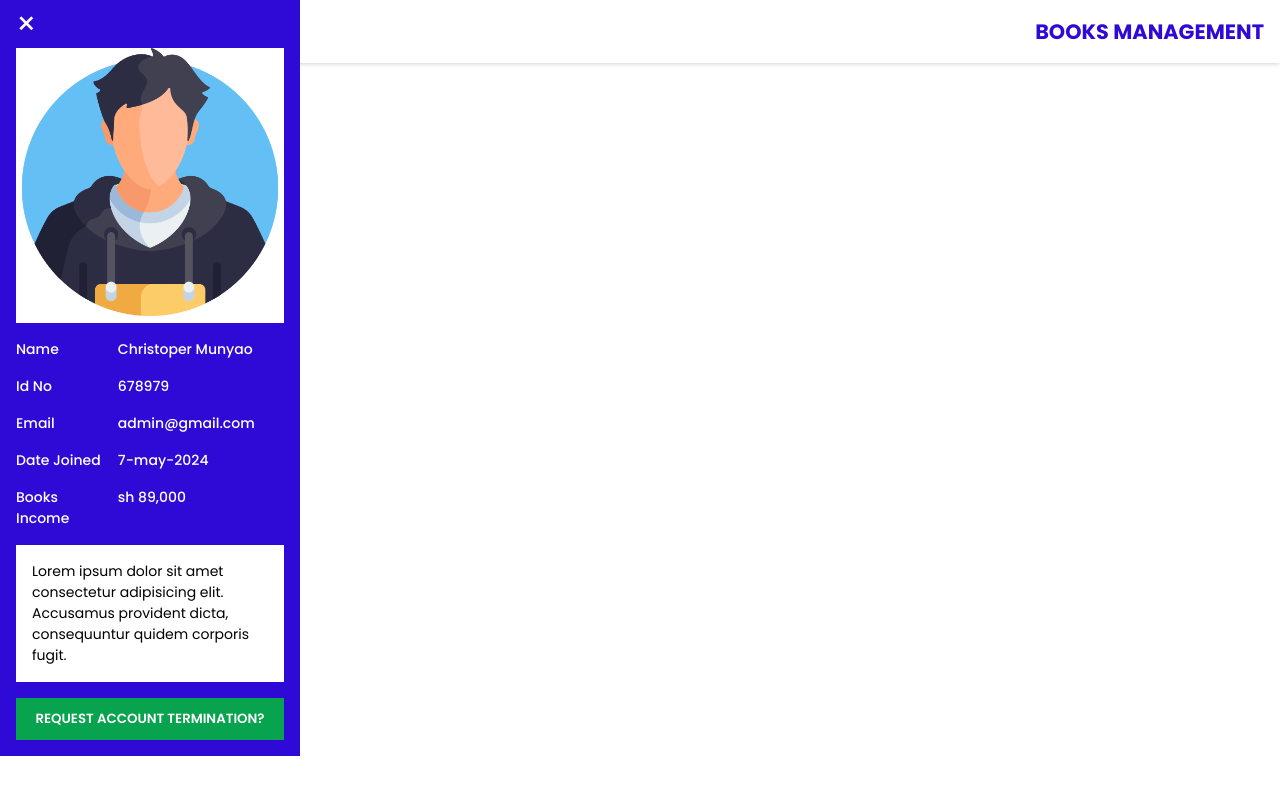
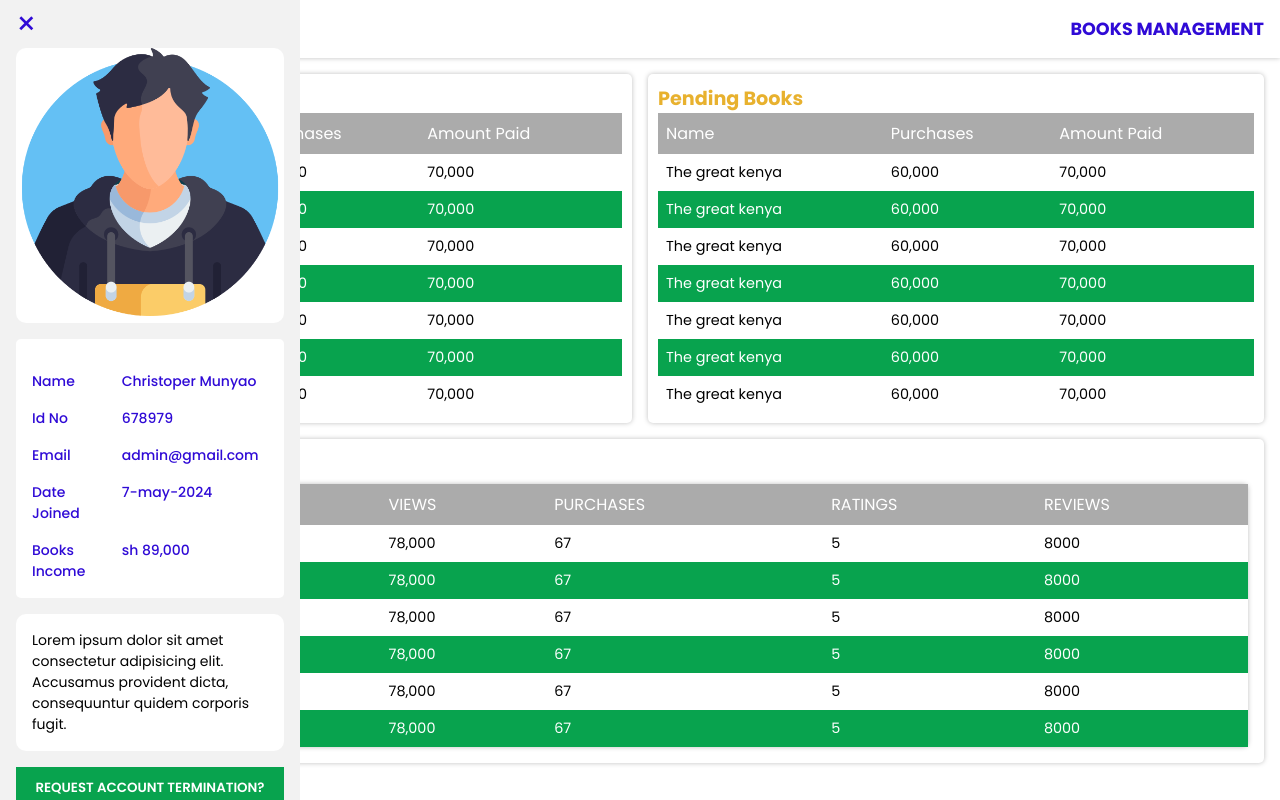
Before and after one commit to Ritahchanger/onlinebookstore, a React (Create React App) app in the folder frontend/: page /account in a window 1280 px wide. Built offline with nearby package versions, Linux system fonts and the light colour scheme.

Commit message:
Updates on the profile section of the account

```diff
--- a/frontend/src/users/pages/Account/Account.css
+++ b/frontend/src/users/pages/Account/Account.css
@@ -2,23 +2,40 @@
     position:relative;
     width:100%;
 }
-.account .profile{
-    top:0;
-    position:absolute;
-    width:300px;
-    background:var(--blue);
-    padding:1rem;
-    padding-top:0;
-    z-index:99;
-    left:-100%;
-    transition:all 0.5s;
+
+
+.account .profile {
+    top: 0;
+    position: fixed;
+    width: 300px;
+    background: #f2f2f2;
+    padding: 1rem;
+    padding-top: 0;
+    z-index: 99;
+    left: -100%;
+    height: 100vh;
+    transition: all 0.5s;
+    overflow-y: scroll;
 }
+
+.account .profile::-webkit-scrollbar {
+    width: 5px;
+}
+.account .profile::-webkit-scrollbar-thumb {
+    background-color: #888;
+    border-radius: 10px;
+}
+.account .profile::-webkit-scrollbar-track {
+    background: #f2f2f2;
+}
+
 .account .profile.active{
     left:0%;
 }
 .account .img-wrapper{
     background:#fff;
     margin:0 auto;
+    border-radius:10px;
 }
 .account .profile .profile-description{
     display:flex;
@@ -28,7 +45,7 @@
 }
 .account .profile .profile-description span{
     font-size:14px;
-    color:var(--white);
+    color:var(--blue);
     font-weight:500;
 }
 .account .profile .profile-description span:nth-child(1){
@@ -41,6 +58,7 @@
     margin-top:1rem;
     color:var(--black);
     font-size:14px;
+    border-radius:10px;
 }
 .account .profile .profile-description span:nth-child(2){
     flex-basis:62%;
@@ -60,6 +78,7 @@
     cursor: pointer;
     transition:all 0.5s;
     display:inline-block;
+    color:var(--blue)
 }
 .account .close-icon:hover{
     transform: scale(1.1);
@@ -86,5 +105,62 @@
     padding-left:1rem;
 }
 .account .books .header .medium-header{
-    font-size:1.3rem;
+    font-size:1.1rem;
 }
+.account .grid{
+    display:grid;
+    grid-template-columns:repeat(2,1fr);
+    padding:0 1rem;
+    margin-top:1rem;
+}
+
+.account .card table{
+    width:100%;
+}
+
+.account .profile-card{
+    padding:1rem;
+    background:var(--white);
+    margin-top:1rem;
+    border-radius:5px;
+}
+
+.account .card{
+    box-shadow:0 0 5px rgba(0,0,0,0.25);
+    padding:10px;
+    border-radius:5px;
+}
+.account table{
+    width:100%;
+}
+
+.grid .card table{
+    width:100%;
+    border-collapse: collapse;
+}
+.my-books{
+    padding:1rem;
+    box-shadow:0 0 5px rgba(0,0,0,0.25);
+    margin:1rem;
+    border-radius:5px;
+}
+.my-books table{
+    box-shadow:0 0 5px rgba(0,0,0,0.25);
+    border-radius:5px;
+    border-collapse: collapse;
+}
+
+.account table thead{
+    background:var(--gray);
+    color:var(--white);
+}
+.account table td{
+    padding:0.5rem
+}
+.account table  tbody td{
+    font-size:0.9rem;
+}
+.account table  tbody tr:nth-child(even){
+    background:var(--green);
+    color:var(--white);
+}
--- a/frontend/src/users/pages/Account/Account.jsx
+++ b/frontend/src/users/pages/Account/Account.jsx
@@ -11,11 +11,8 @@ const Account = () => {
 
   return (
     <div className="account">
-      <div className={ `profile ${isProfileShown && "active" }` }>
-        <p
-          className={`close-icon modal-icon`}
-          onClick={handleProfileModal}
-        >
+      <div className={`profile ${isProfileShown && "active"}`}>
+        <p className={`close-icon modal-icon`} onClick={handleProfileModal}>
           &times;
         </p>
 
@@ -43,6 +40,167 @@ const Account = () => {
           </p>
           <p className="medium-header">BOOKS MANAGEMENT</p>
         </div>
+
+        <div className="grid">
+          <div className="card">
+            <p className="small-header">Active Books</p>
+
+            <table>
+              <thead>
+                <tr>
+                  <td>Name</td>
+                  <td>Purchases</td>
+                  <td>Amount Paid</td>
+                </tr>
+              </thead>
+              <tbody>
+                <tr>
+                  <td>The great kenya</td>
+                  <td>60,000</td>
+                  <td>70,000</td>
+                </tr>
+                <tr>
+                  <td>The great kenya</td>
+                  <td>60,000</td>
+                  <td>70,000</td>
+                </tr>
+                <tr>
+                  <td>The great kenya</td>
+                  <td>60,000</td>
+                  <td>70,000</td>
+                </tr>
+                <tr>
+                  <td>The great kenya</td>
+                  <td>60,000</td>
+                  <td>70,000</td>
+                </tr>
+                <tr>
+                  <td>The great kenya</td>
+                  <td>60,000</td>
+                  <td>70,000</td>
+                </tr>
+                <tr>
+                  <td>The great kenya</td>
+                  <td>60,000</td>
+                  <td>70,000</td>
+                </tr>
+                <tr>
+                  <td>The great kenya</td>
+                  <td>60,000</td>
+                  <td>70,000</td>
+                </tr>
+              </tbody>
+            </table>
+          </div>
+          <div className="card">
+            <p className="small-header">Pending Books</p>
+            <table>
+              <thead>
+                <tr>
+                  <td>Name</td>
+                  <td>Purchases</td>
+                  <td>Amount Paid</td>
+                </tr>
+              </thead>
+              <tbody>
+                <tr>
+                  <td>The great kenya</td>
+                  <td>60,000</td>
+                  <td>70,000</td>
+                </tr>
+                <tr>
+                  <td>The great kenya</td>
+                  <td>60,000</td>
+                  <td>70,000</td>
+                </tr>
+                <tr>
+                  <td>The great kenya</td>
+                  <td>60,000</td>
+                  <td>70,000</td>
+                </tr>
+                <tr>
+                  <td>The great kenya</td>
+                  <td>60,000</td>
+                  <td>70,000</td>
+                </tr>
+                <tr>
+                  <td>The great kenya</td>
+                  <td>60,000</td>
+                  <td>70,000</td>
+                </tr>
+                <tr>
+                  <td>The great kenya</td>
+                  <td>60,000</td>
+                  <td>70,000</td>
+                </tr>
+                <tr>
+                  <td>The great kenya</td>
+                  <td>60,000</td>
+                  <td>70,000</td>
+                </tr>
+              </tbody>
+            </table>
+          </div>
+        </div>
+
+        <div className="my-books">
+          <p className="small-header">My Books</p>
+          <table>
+            <thead>
+              <tr>
+                <td>NAME</td>
+                <td>VIEWS</td>
+                <td>PURCHASES</td>
+                <td>RATINGS</td>
+                <td>REVIEWS</td>
+              </tr>
+            </thead>
+            <tbody>
+              <tr>
+                <td>The Great Kenya</td>
+                <td>78,000</td>
+                <td>67</td>
+                <td>5</td>
+                <td>8000</td>
+              </tr>
+              <tr>
+                <td>The Great Kenya</td>
+                <td>78,000</td>
+                <td>67</td>
+                <td>5</td>
+                <td>8000</td>
+              </tr>
+              <tr>
+                <td>The Great Kenya</td>
+                <td>78,000</td>
+                <td>67</td>
+                <td>5</td>
+                <td>8000</td>
+              </tr>
+              <tr>
+                <td>The Great Kenya</td>
+                <td>78,000</td>
+                <td>67</td>
+                <td>5</td>
+                <td>8000</td>
+              </tr>
+              <tr>
+                <td>The Great Kenya</td>
+                <td>78,000</td>
+                <td>67</td>
+                <td>5</td>
+                <td>8000</td>
+              </tr>
+              <tr>
+                <td>The Great Kenya</td>
+                <td>78,000</td>
+                <td>67</td>
+                <td>5</td>
+                <td>8000</td>
+              </tr>
+            </tbody>
+          </table>
+        </div>
       </div>
     </div>
   );
```
